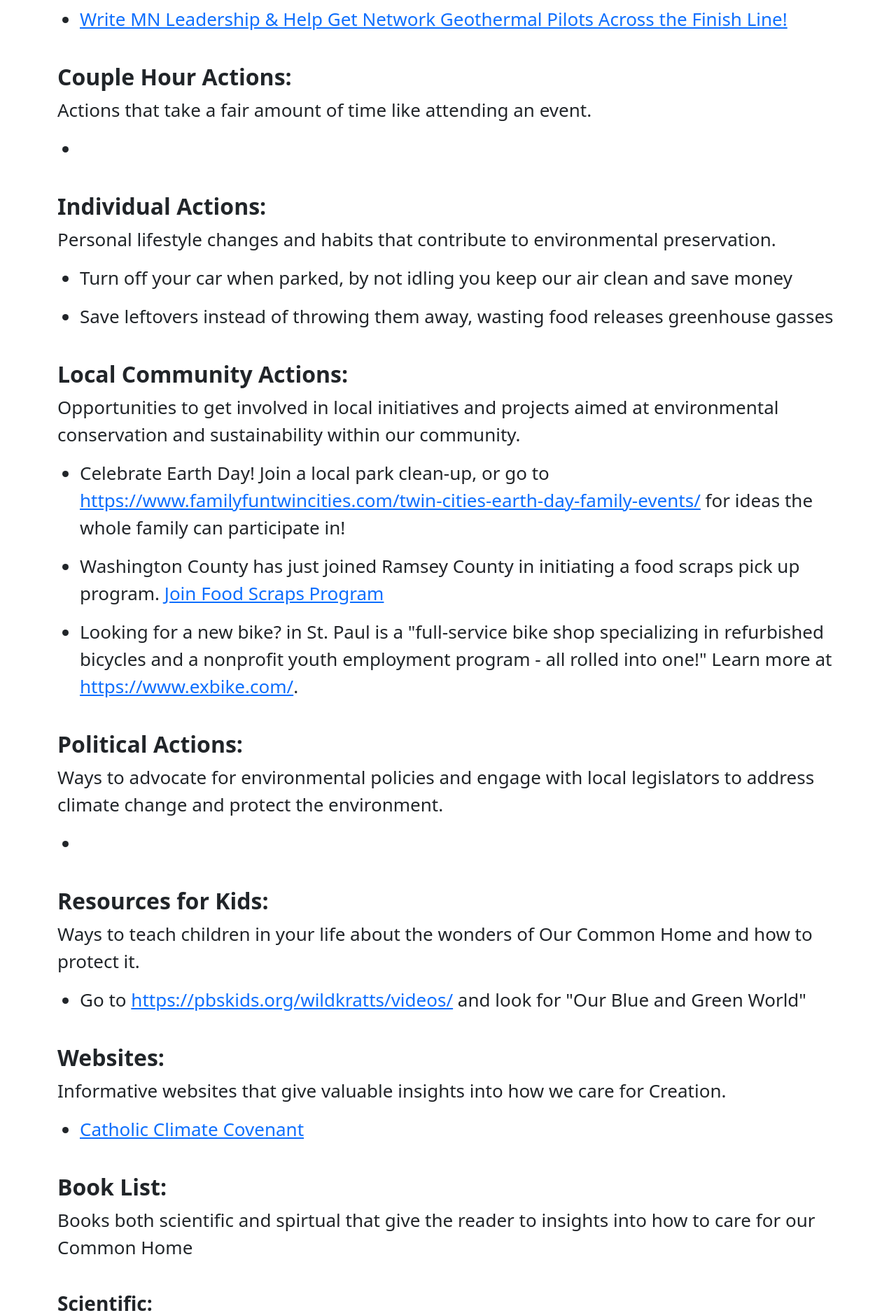
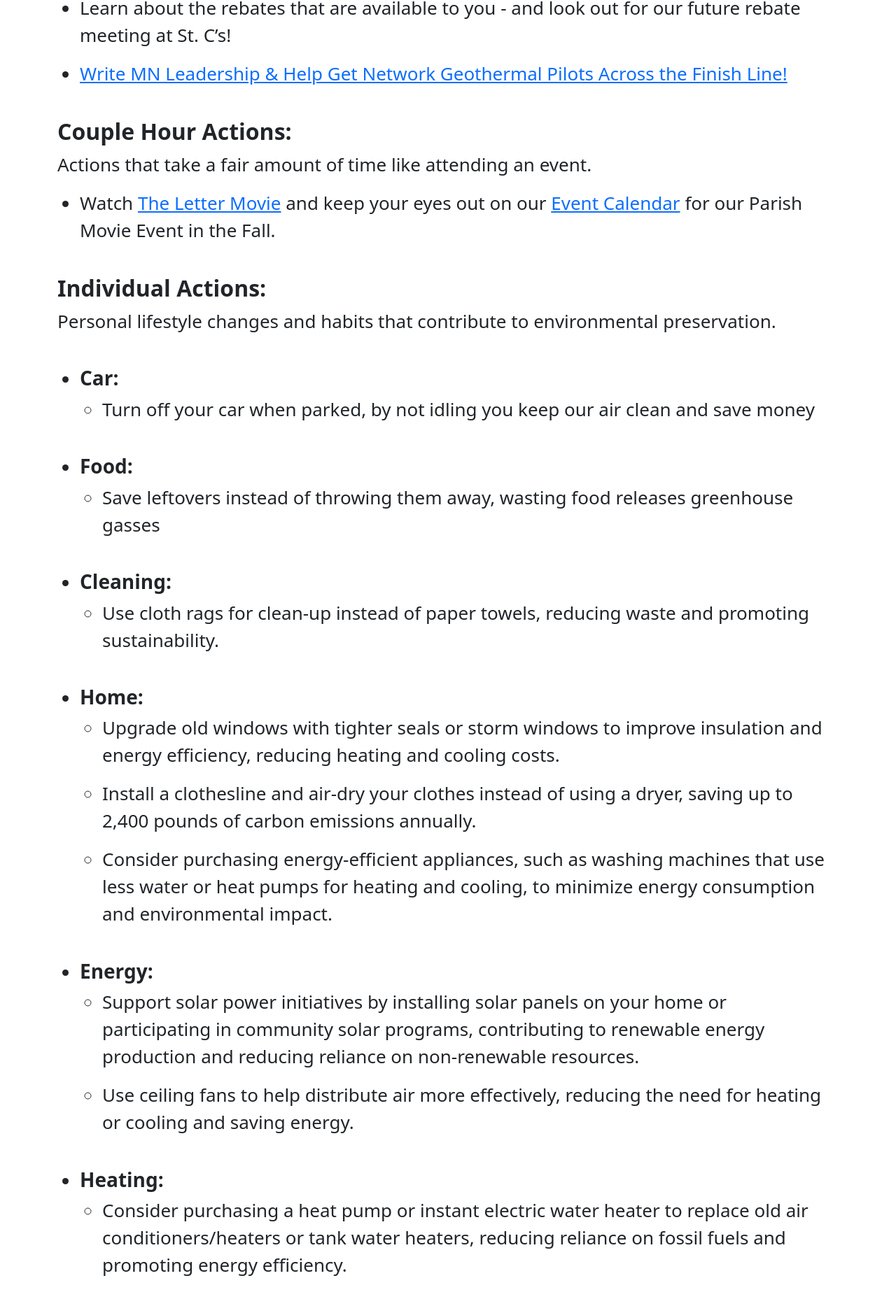
Before and after one commit to nfriesen1/care-for-creation, a React (Create React App) app: page /resources in a window 1280 px wide. Shown: the part 867-2744 px from the top of the page at 70% size. Built offline with nearby package versions, Linux system fonts and the light colour scheme.

Commit message:
adding resources

```diff
--- a/src/pages/Resources.js
+++ b/src/pages/Resources.js
@@ -23,6 +23,16 @@ const Resources = () => {
             >
               Support Geothermal in MN
             </a>
+          </li>
+          <li>
+            <a
+              href="https://fossilfueltreaty.org/#endorce"
+              target="_blank"
+              rel="noopener noreferrer"
+            >
+              Fossil Fuel Non-Proliferation Treaty (International Proposal)
+            </a> {"  "}
+            Research and then Sign up to support the treaty. Ask friends, family and neighbors to do so as well.
           </li>
           <li>
             <a
@@ -99,7 +109,15 @@ const Resources = () => {
           fair amount of time like attending an event.
         </p>
         <ul>
-          <li></li>
+          <li>Watch <a href= "https://www.youtube.com/watch?v=l3EBHebH17Y"
+              target="_blank"
+              rel="noopener noreferrer">
+            The Letter Movie
+            </a>
+            {" "} and keep your eyes out on our <a href= "/events"
+              target="_blank"
+              rel="noopener noreferrer" >Event Calendar</a> {" "} for our Parish Movie Event in the Fall.
+            </li>
         </ul>
         <p>
           <h2 id="action-header">Individual Actions:</h2> Personal lifestyle
@@ -107,11 +125,19 @@ const Resources = () => {
         </p>
         <ul>
           <li>
+            <h3 id="sub-header">Car:</h3>
+            <ul>
+              <li>
                 <p>
                   Turn off your car when parked, by not idling you keep our air
                   clean and save money
                 </p>
               </li>
+            </ul>
+          </li>
+          <li>
+            <h3 id="sub-header">Food:</h3>
+            <ul>
               <li>
                 <p>
                   Save leftovers instead of throwing them away, wasting food
@@ -119,6 +145,104 @@ const Resources = () => {
                 </p>
               </li>
             </ul>
+          </li>
+          <li>
+            <h3 id="sub-header">Cleaning:</h3>
+            <ul>
+              <li>
+                <p>
+                  Use cloth rags for clean-up instead of paper towels, reducing
+                  waste and promoting sustainability.
+                </p>
+              </li>
+            </ul>
+          </li>
+          <li>
+            <h3 id="sub-header">Home:</h3>
+            <ul>
+              <li>
+                <p>
+                  Upgrade old windows with tighter seals or storm windows to
+                  improve insulation and energy efficiency, reducing heating and
+                  cooling costs.
+                </p>
+              </li>
+              <li>
+                <p>
+                  Install a clothesline and air-dry your clothes instead of
+                  using a dryer, saving up to 2,400 pounds of carbon emissions
+                  annually.
+                </p>
+              </li>
+              <li>
+                <p>
+                  Consider purchasing energy-efficient appliances, such as
+                  washing machines that use less water or heat pumps for heating
+                  and cooling, to minimize energy consumption and environmental
+                  impact.
+                </p>
+              </li>
+            </ul>
+          </li>
+          <li>
+            <h3 id="sub-header">Energy:</h3>
+            <ul>
+              <li>
+                <p>
+                  Support solar power initiatives by installing solar panels on
+                  your home or participating in community solar programs,
+                  contributing to renewable energy production and reducing
+                  reliance on non-renewable resources.
+                </p>
+              </li>
+              <li>
+                <p>
+                  Use ceiling fans to help distribute air more effectively,
+                  reducing the need for heating or cooling and saving energy.
+                </p>
+              </li>
+            </ul>
+          </li>
+          <li>
+            <h3 id="sub-header">Heating:</h3>
+            <ul>
+              <li>
+                <p>
+                  Consider purchasing a heat pump or instant electric water
+                  heater to replace old air conditioners/heaters or tank water
+                  heaters, reducing reliance on fossil fuels and promoting
+                  energy efficiency.
+                </p>
+              </li>
+            </ul>
+          </li>
+          <li>
+            <h3 id="sub-header">Personal Care:</h3>
+            <ul>
+              <li>
+                <p>
+                  Opt for solid bars of dish soap and shampoo instead of liquid
+                  versions packaged in plastic bottles, reducing plastic waste
+                  and promoting sustainability.
+                </p>
+              </li>
+              <li>
+                <p>
+                  Install a bidet in your bathroom to reduce reliance on toilet
+                  paper and conserve water with each use.
+                </p>
+              </li>
+              <li>
+                <p>
+                  Adopt European-style showering habits by showering less
+                  frequently and using soap and washcloths between showers to
+                  save water.
+                </p>
+              </li>
+            </ul>
+          </li>
+        </ul>
+
         <p>
           <h2 id="action-header">Local Community Actions:</h2> Opportunities to
           get involved in local initiatives and projects aimed at environmental
@@ -153,10 +277,9 @@ const Resources = () => {
           </li>
           <li>
             <p>
-              Looking for a new bike? in St. Paul is a
-              "full-service bike shop specializing in refurbished bicycles and a
-              nonprofit youth employment program - all rolled into one!" Learn
-              more at {"  "}
+              Looking for a new bike? In St. Paul there is a "full-service bike shop
+              specializing in refurbished bicycles and a nonprofit youth
+              employment program - all rolled into one!" Learn more at {"  "}
               <a
                 href="https://www.exbike.com/ "
                 target="_blank"
@@ -209,11 +332,40 @@ const Resources = () => {
               Catholic Climate Covenant
             </a>
           </li>
+          <li>
+            <a
+              href= "https://www.ridwell.com/"
+              target="_blank"
+              rel="noopener noreferrer"
+            >
+              Ridwell.com
+            </a>
+            : Fills the gaps of traditional recycling to help you waste less!
+          </li>
+          <li>
+            Looking to install solar panels?  We recommend {" "}
+            <a
+              href= "https://cedarcreekenergy.com/"
+              target="_blank"
+              rel="noopener noreferrer"
+            >
+              Cedar Creek Energy.
+            </a>
+          </li>
+          <li>
+            <a
+              href= "https://mn.gov/commerce/energy/solar-wind/community-solar/"
+              target="_blank"
+              rel="noopener noreferrer"
+            >
+              More info on solar panels for MN.
+            </a>
+          </li>
         </ul>
         <p>
           <h2 id="action-header">Book List:</h2> Books both scientific and
           spirtual that give the reader to insights into how to care for our
-          Common Home
+          Common Home.
         </p>
         <h3 id="sub-header">Scientific:</h3>
         <ul>
```
Lines whose indentation alone changed are shown as unchanged.
